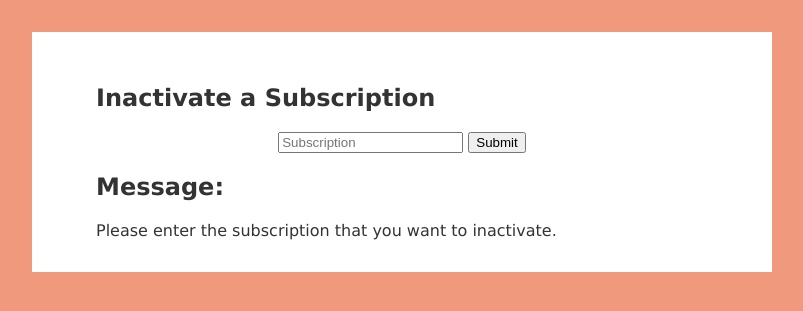
After one commit to nogibjj/project-2-subcription, a Flask app: page /inactivate in a window 1280 px wide. The commit adds this page. Shown: the top 311 px of the page, without its empty margins (238-1041 px from the left). Run offline with Flask 2, Linux system fonts and the light colour scheme.

Commit message:
finish program

```diff
--- a/main.py
+++ b/main.py
@@ -1,22 +1,15 @@
-"""
-Main cli or app entry point
-"""
-
 from mylib.calculator import add
-import click
 
 
-@click.command("add")
-@click.argument("a", type=int)
-@click.argument("b", type=int)
 def add_cli(a, b):
-    click.echo(add(a, b))
+    add(a, b)
 
 
-# test
-
-
+# my program
 from flask import Flask, request, render_template
+import datetime
+from dateutil.relativedelta import relativedelta
+import requests
 from twilio.rest import Client
 from twilioInfo import (
     accountSid,
@@ -26,29 +19,146 @@ from twilioInfo import (
     messagingServiceSid,
 )
 
-app = Flask(__name__)
-
 client = Client(accountSid, authToken)
 
 
-@app.route("/add-a-subscription", methods=["GET", "POST"])
+def callTwilio(message):
+    client.messages.create(
+        messaging_service_sid=messagingServiceSid,
+        to=myPhoneNumber,
+        from_=myTwilioNumber,
+        body=message,
+    )
+
+
+class subscription:
+    def __init__(
+        self,
+        item,
+        orderDate,
+        paymentMethod,
+        paymentAmount,
+        state,
+        nextPaymentDate,
+    ) -> None:
+        self.item = item
+        self.orderDate = orderDate
+        self.paymentMethod = paymentMethod
+        self.paymentAmount = paymentAmount
+        self.state = state
+        self.nextPaymentDate = nextPaymentDate
+
+    def todayIsDue(self, tomoorrow):
+        return self.nextPaymentDate == tomoorrow
+
+
+SubscriptionDB = []
+
+
+from apscheduler.schedulers.blocking import BlockingScheduler
+
+
+def CallApiToCheck():
+    response = requests.get("https://127.0.0.1.com/check", timeout=10)
+    if response.status_code == 200:
+        print("API called successfully")
+    else:
+        print("API call failed with status code:", response.status_code)
+
+
+scheduler = BlockingScheduler()
+scheduler.add_job(CallApiToCheck, "cron", hour=0)
+scheduler.start()
+
+app = Flask(__name__)
+
+
+@app.route("/add", methods=["GET", "POST"])
 def new():
     # to = request.form.get('to')
 
     if request.method == "POST":
         item = request.form.get("item")
-        date = request.form.get("date")
-        message = "You start a subscription " + item + " on " + date + "."
-        client.messages.create(
-            messaging_service_sid=messagingServiceSid,
-            to=myPhoneNumber,
-            from_=myTwilioNumber,
-            body=message,
+
+        for i in SubscriptionDB:
+            if i.item == item:
+                message = f"You already have a {item} subscription."
+                return render_template("add.html", message=message)
+
+        orderDate = request.form.get("date")  # need to change to date format
+        orderDate = datetime.datetime.strptime(orderDate, "%Y-%m-%d").date()
+        paymentMethod = request.form.get("paymentMethod")
+        paymentAmount = request.form.get("paymentAmount")
+
+        state = "Active"
+        nextPaymentDate = orderDate + relativedelta(months=1)
+
+        newSubscription = subscription(
+            item, orderDate, paymentMethod, paymentAmount, state, nextPaymentDate
         )
+        SubscriptionDB.append(newSubscription)
+
+        message = f"You add a new subscription {item} on {orderDate}, you paid {paymentAmount} \
+                    by {paymentMethod} and your next payment date is {nextPaymentDate}."
+
+        # twilio api to inform user of new subscription
+        # callTwilio(message)
+
     else:
         message = "Please enter the item and date."
+    print(message)
+    return render_template("add.html", message=message)
 
-    return render_template("subscription.html", message=message)
+
+@app.route("/inactivate", methods=["GET", "POST"])
+def inactivate():
+    if request.method == "POST":
+        item = request.form.get("item")
+
+        for s in SubscriptionDB:
+            if s.item == item:
+                s.state = "Inactive"
+                s.nextPaymentDate = None
+                message = f"You have successfully inactivate your {item} subscription. You save money!"
+            else:
+                message = f"You do not have a {item} subscription."
+
+        # twilio api to inform user of new subscription
+        # callTwilio(message)
+    else:
+        message = "Please enter the subscription that you want to inactivate."
+
+    return render_template("delete.html", message=message)
+
+
+@app.route("/check", methods=["GET"])
+def check():
+    today = datetime.date.today()
+    for s in SubscriptionDB:
+        messageToSent = ""
+        if s.state == "Active" and s.todayIsDue(today + datetime.timedelta(days=1)):
+            message = f"Your {s.item} subscription is due tomorrow. Please make a decision to renew or cancel.\n"
+            messageToSent += message
+            return
+
+        if s.state == "Active" and s.todayIsDue(today):
+            message = f"Your {s.item} subscription is due today. Please make a decision to renew or cancel.\n"
+            messageToSent += message
+            return
+
+        if s.state == "Active" and s.todayIsDue(today - datetime.timedelta(days=1)):
+            s.nextPaymentDate = s.nextPaymentDate + relativedelta(months=1)
+            message = f"Your {s.item} subscription is due yesterday. If you did not cancel it, you might be \
+            already charged for {s.paymentAmount} in {s.paymentMethod}. The next billing date is \
+            {s.nextPaymentDate}. If you already canceled it, please use the inactivate api to help us update.\n"
+
+            messageToSent += message
+            return
+
+        # if messageToSent != "":
+        #     callTwilio(messageToSent)
+
+        return "No subscription is due today."
 
 
 @app.route("/")
--- a/requirements.txt
+++ b/requirements.txt
@@ -5,6 +5,7 @@ pytest==7.1.3
 pytest-cov==4.0.0
 pylint==2.15.3
 boto3==1.24.87
+apscheduler==3.7.0
 #web
 fastapi==0.85.0
 uvicorn==0.18.3
--- /dev/null
+++ b/templates/delete.html
@@ -0,0 +1,33 @@
+{% extends 'base.html' %}
+
+{% block content %}
+
+<!-- the full dict for a president is sent here as pres by the route -->
+
+<div class="topnav">
+
+  <h2> Inactivate a Subscription</h2>
+   <center class="row">
+   <div class="search-container">
+    <form method="post">
+      <input type="text" placeholder="Subscription" name="item">
+      <button type="submit">Submit</button>
+    </form>
+  </div>
+  </center>
+</div>
+
+
+<div>
+<h2> Message: </h2>
+{{message}}
+</div>
+
+
+
+
+
+
+
+
+{% endblock %}
--- a/test_main.py
+++ b/test_main.py
@@ -1,8 +1,3 @@
-"""
-Test goes here
-
-"""
-
 from mylib.calculator import add
 
 
```
Also changed, not shown: templates/add.html (renamed from templates/subscription.html, +5 -13 lines).
